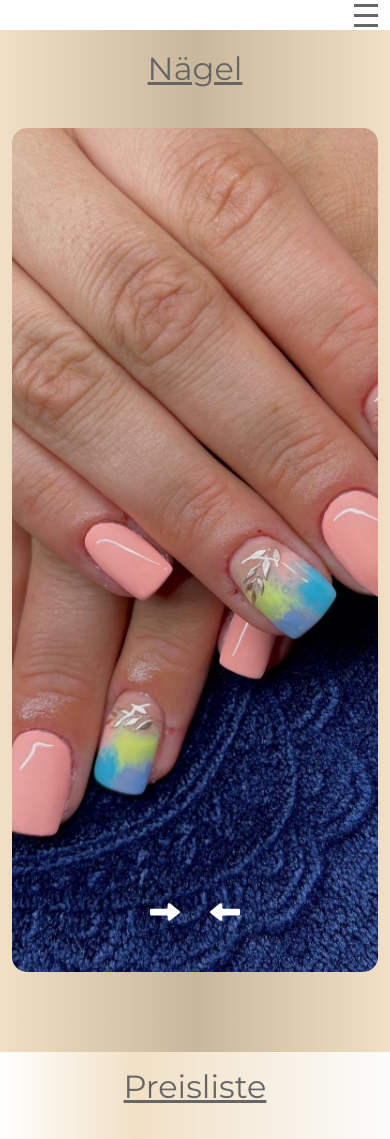
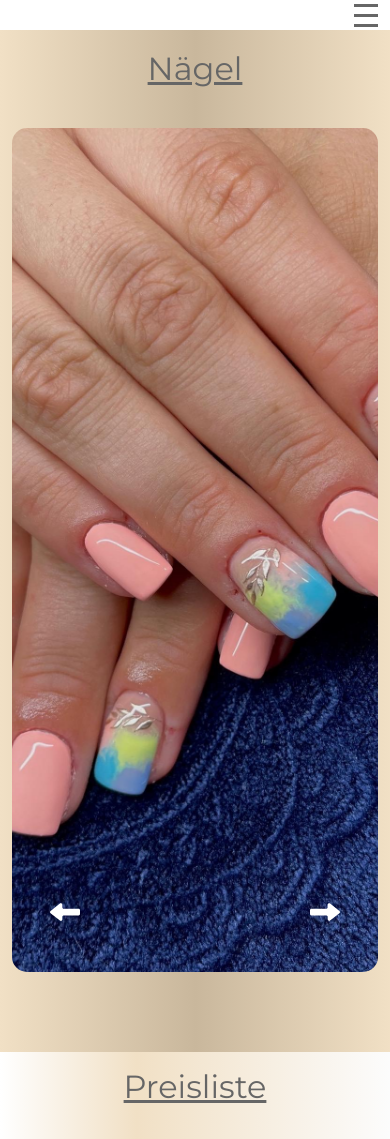
Before and after one commit to meszyyy/alizbeauty, a React (Create React App) app: page /#/nagel in a window 390 px wide. Shown: the top 1139 px of the page. Built offline with nearby package versions, Linux system fonts and the light colour scheme; a web font is replaced by a local one.

Commit message:
fix lash image name; fix prev. and next arrow pos.

```diff
--- a/src/components/Wimpern.jsx
+++ b/src/components/Wimpern.jsx
@@ -46,7 +46,7 @@ const Wimpern = () => {
           <div className="col-md-5 order-md-1">
             <img
               className="featurette-image img-fluid mx-auto"
-              src="/images/wimpern/2D.png"
+              src="/images/wimpern/2D.PNG"
               alt="2D"
             />
           </div>
--- a/src/components/styles/nagel.css
+++ b/src/components/styles/nagel.css
@@ -126,11 +126,11 @@
 /*responsive*/
 @media (max-width: 767px) {
   .home .carousel-control-next {
-    right: 0px;
+    right: -160px;
     top: -20px;
   }
   .home .carousel-control-prev {
-    left: 0px;
+    left: -160px;
     top: -20px;
   }
   .home .carousel-indicators li {
@@ -146,11 +146,11 @@
 }
 @media (max-width: 991px) and (min-width: 768px) {
   .home .carousel-control-next {
-    right: 0px;
+    right: -250px;
     top: -20px;
   }
   .home .carousel-control-prev {
-    left: 0px;
+    left: -250px;
     top: -20px;
   }
   .home .carousel-indicators li {
```
